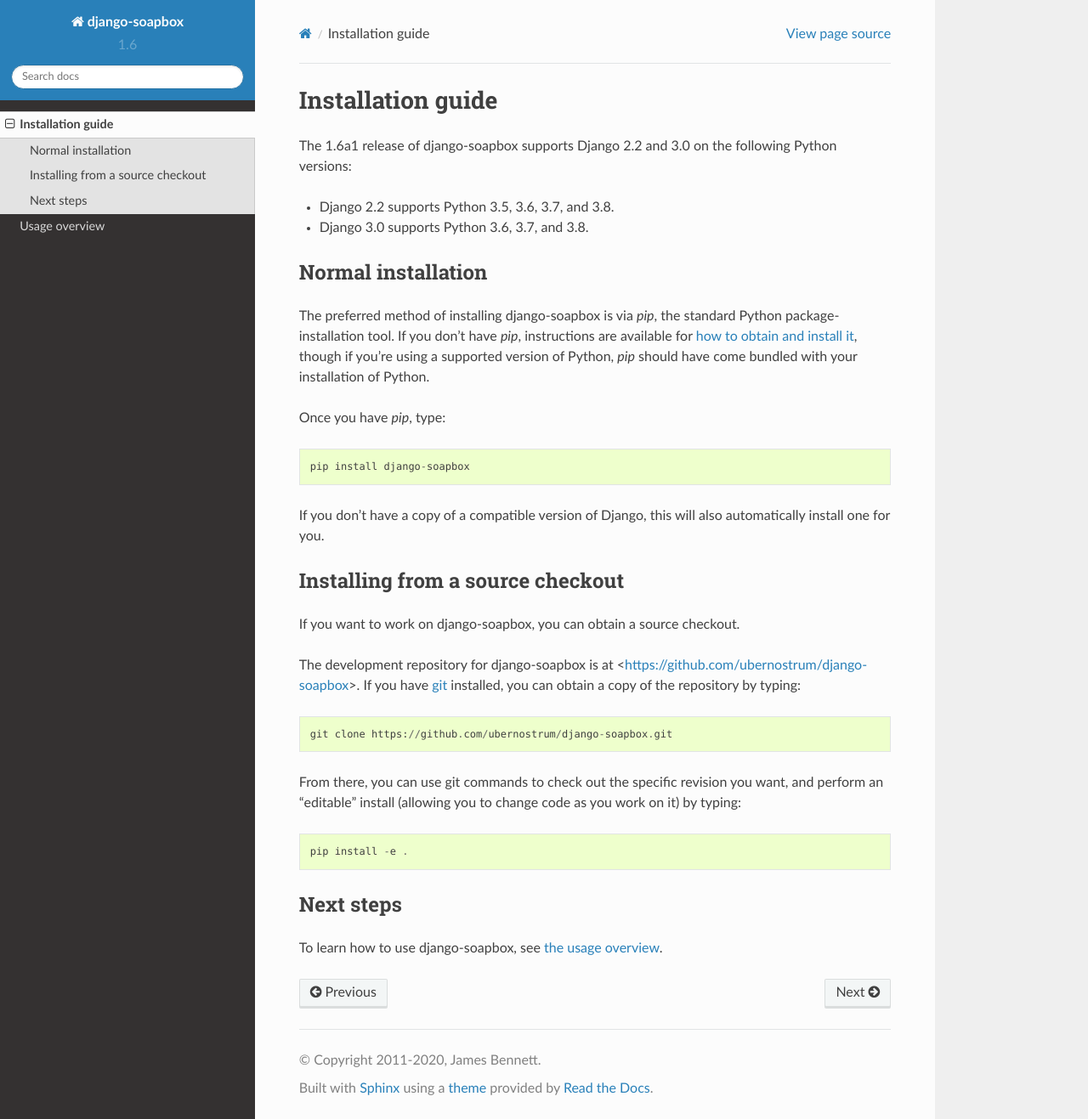
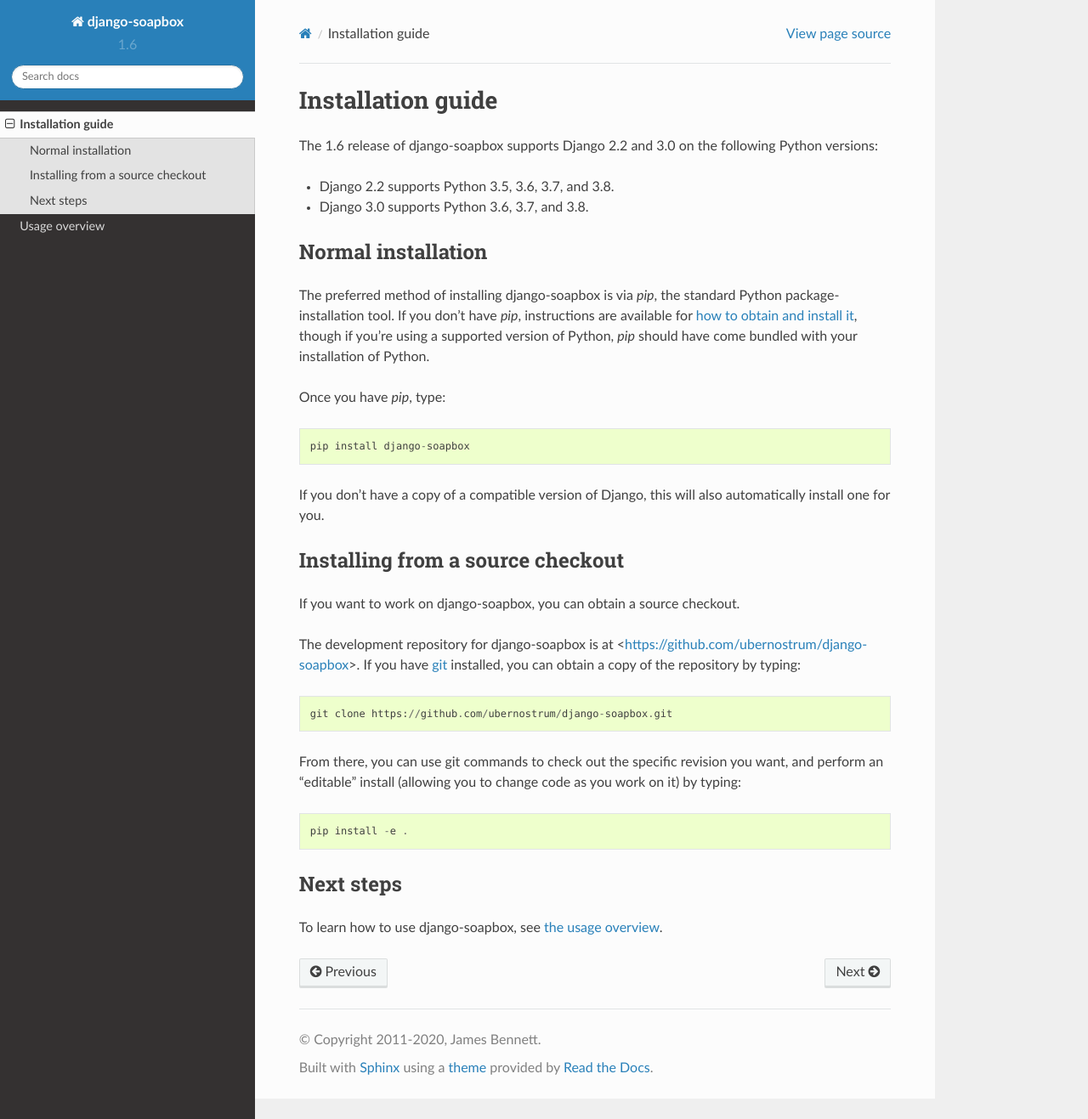
Before and after one commit to ubernostrum/django-soapbox, a Sphinx documentation site: the page built from docs/install.rst, in a window 1280 px wide and 1317 px high. Shown: the whole window at 85% size. Built offline with Sphinx 7.4.7 and the Read the Docs theme 2.0.0, drawn with Linux system fonts in a browser that asks for light colours.

Commit message:
Bump version numbers.

```diff
--- a/docs/conf.py
+++ b/docs/conf.py
@@ -11,7 +11,7 @@
 project = "django-soapbox"
 copyright = "2011-2020, James Bennett"
 version = "1.6"
-release = "1.6a1"
+release = "1.6"
 exclude_trees = ["_build"]
 pygments_style = "sphinx"
 html_static_path = ["_static"]
--- a/setup.py
+++ b/setup.py
@@ -5,7 +5,7 @@
 
 setup(
     name="django-soapbox",
-    version="1.6a1",
+    version="1.6",
     zip_safe=False,  # eggs are the devil.
     description=(
         "Site-wide and page-specific announcements/messages for " "Django sites"
```
